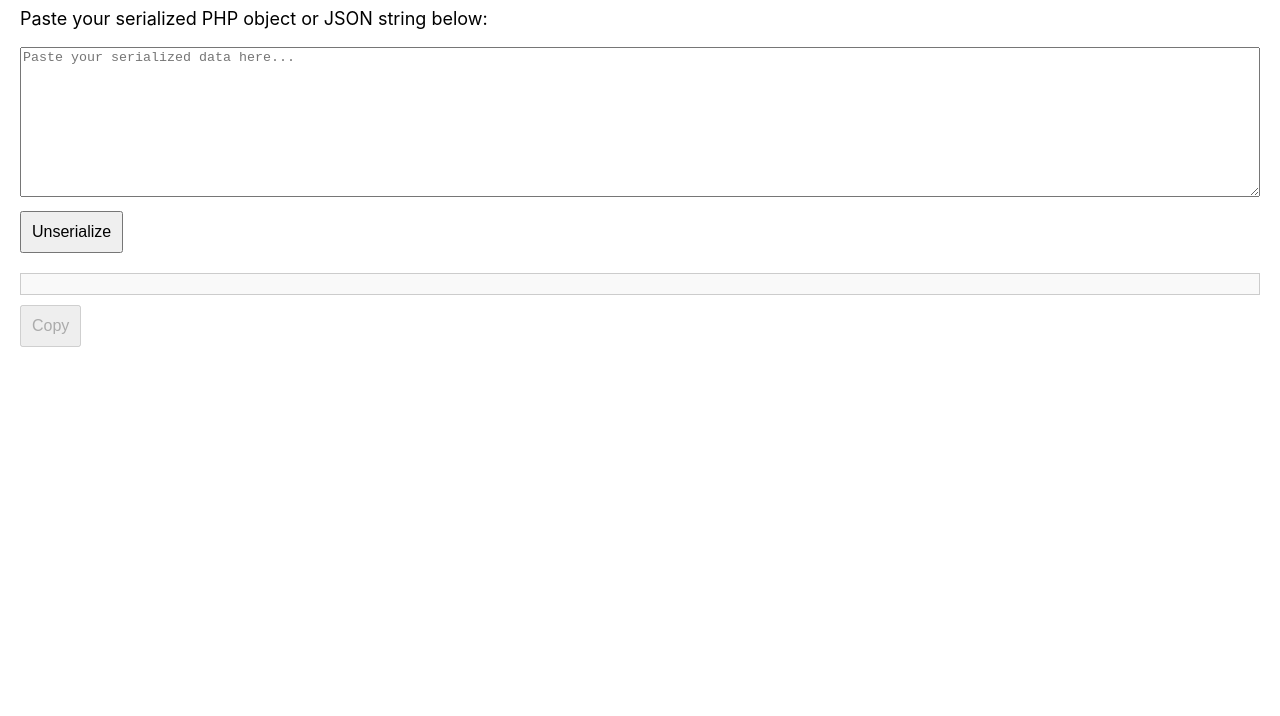
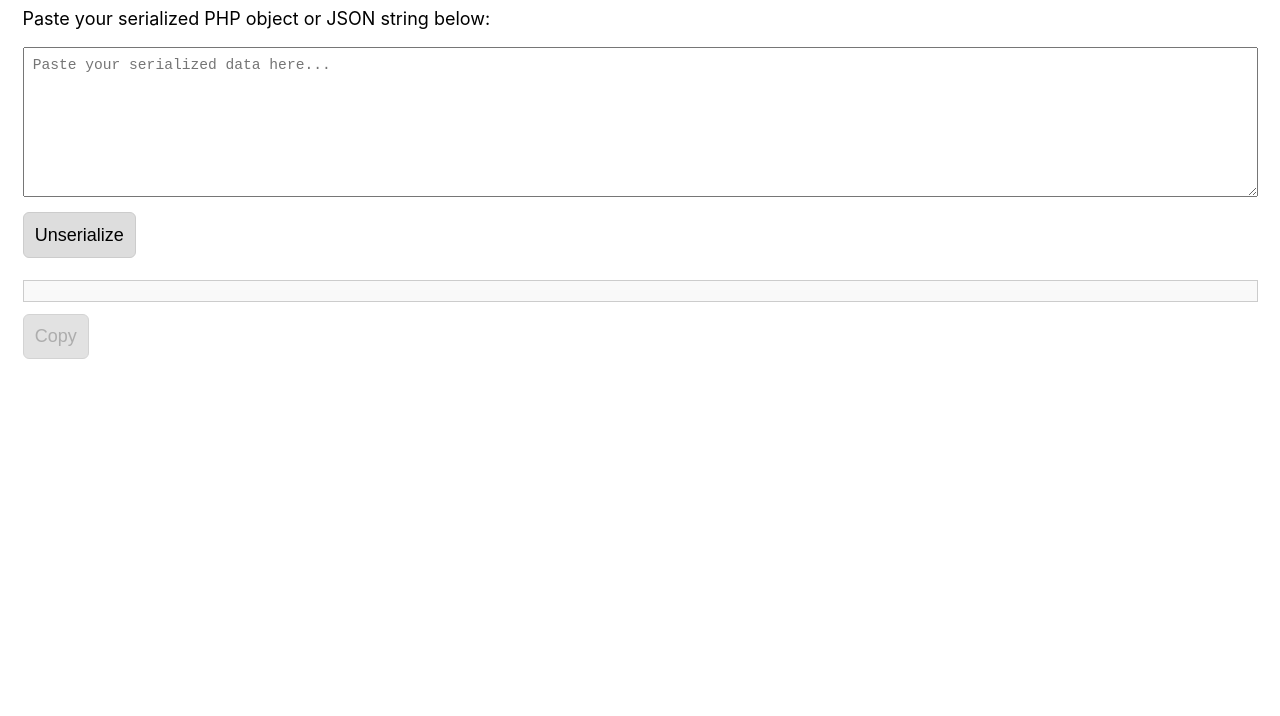
Before and after one commit to unserializeit/unserializeit.github.io, a plain HTML site: page index.html in a window 1280 px wide. Shown: the part 84-800 px from the top of the page. Drawn offline with Linux system fonts and the light colour scheme.

Commit message:
Formatting updates

```diff
--- a/index.html
+++ b/index.html
@@ -19,30 +19,44 @@
 			body {
 				font-family: -apple-system, BlinkMacSystemFont, "Segoe UI", Roboto, Oxygen-Sans, Ubuntu, Cantarell, "Helvetica Neue", sans-serif;
 				font-size: 1.125em;
-				margin: 20px;
+				margin: 1.25em;
 			}
 			textarea {
+				font-size: 1em;
+				height: 150px;
 				width: 100%;
-				height: 150px;
+				padding: 0.625em;
 			}
 			button {
+				-webkit-appearance: none;
+				appearance: none;
+				background-color: #ddd;
+				border: 1px solid #ccc;
+				border-radius: 6px;
 				cursor: pointer;
-				margin-top: 10px;
-				padding: 10px;
-				font-size: 16px;
+				font-size: 1em;
+				margin-top: 0.625em;
+				padding: 0.625em;
+
+			}
+			button:focus,
+			button:hover {
+				background-color: #ccc;
+			}
+			button:active {
+				background-color: #bbb;
+				border-color: #aaa;
+			}
+			button:disabled {
+				opacity: 0.85;
+				pointer-events: none;
 			}
 			#result {
-				margin-top: 20px;
+				background-color: #f9f9f9;
+				border: 1px solid #ccc;
+				margin-top: 1.25em;
 				overflow-x: scroll;
 				padding: 10px;
-				border: 1px solid #ccc;
-				background-color: #f9f9f9;
-			}
-			#copy-button {
-				display: none; /* Hidden by default, will be shown when there is something to copy */
-				margin-top: 10px;
-				padding: 10px;
-				font-size: 16px;
 			}
 		</style>
 		<script type="module" src="./assets/js/index.js"></script>
```
